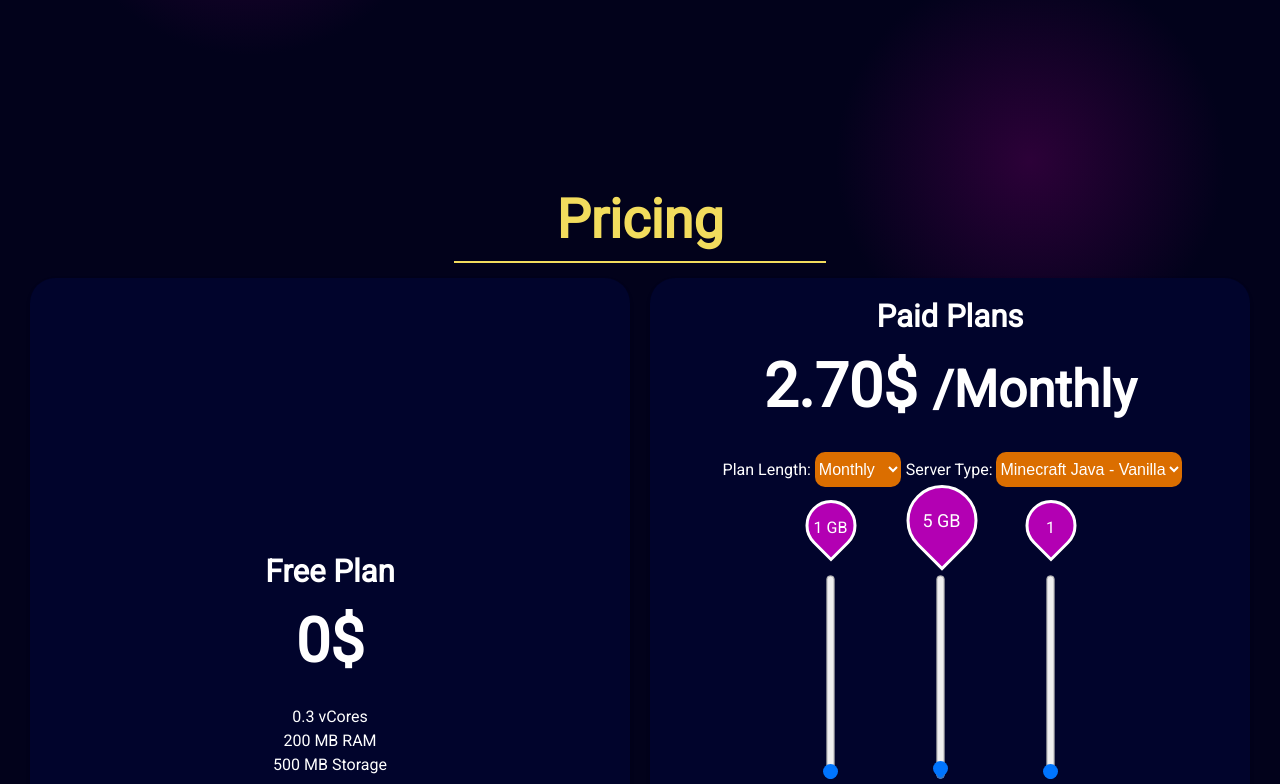
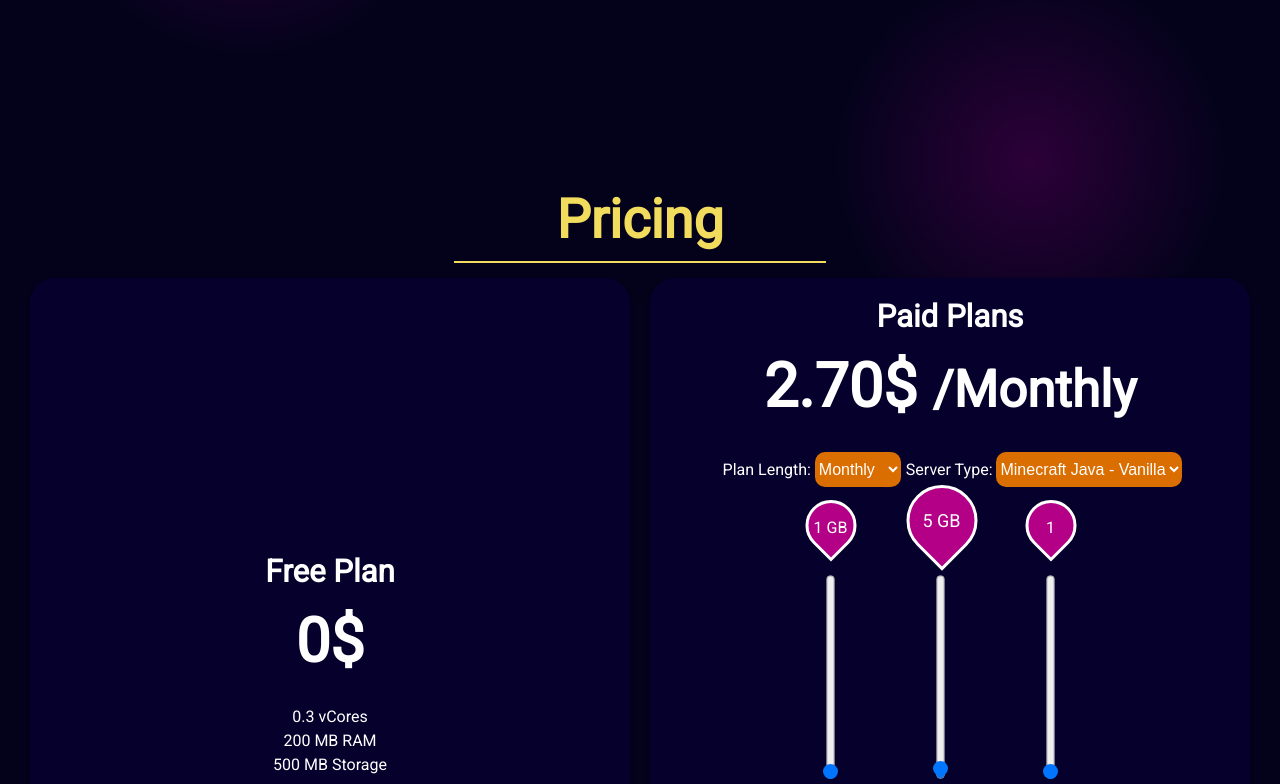
Before and after one commit to ethanissigmer/skyforgehosting, a plain HTML site: page index.html in a window 1280 px wide. Shown: the part 689-1473 px from the top of the page. Drawn offline with nearby package versions, Linux system fonts and the light colour scheme.

Commit message:
Update style.css

```diff
--- a/css/style.css
+++ b/css/style.css
@@ -7,9 +7,9 @@
 }
 
 :root {
-  --background: #02021b;
-  --background-card: #01042c;
-  --forground: #b300b3;
+  --background: #04021b;
+  --background-card: #06012c;
+  --forground: #b30086;
   --forground-btn: #db6e00;
   --step--2: clamp(0.78rem, calc(0.77rem + 0.03vw), 0.8rem);
   --step--1: clamp(0.94rem, calc(0.92rem + 0.11vw), 1rem);
```
